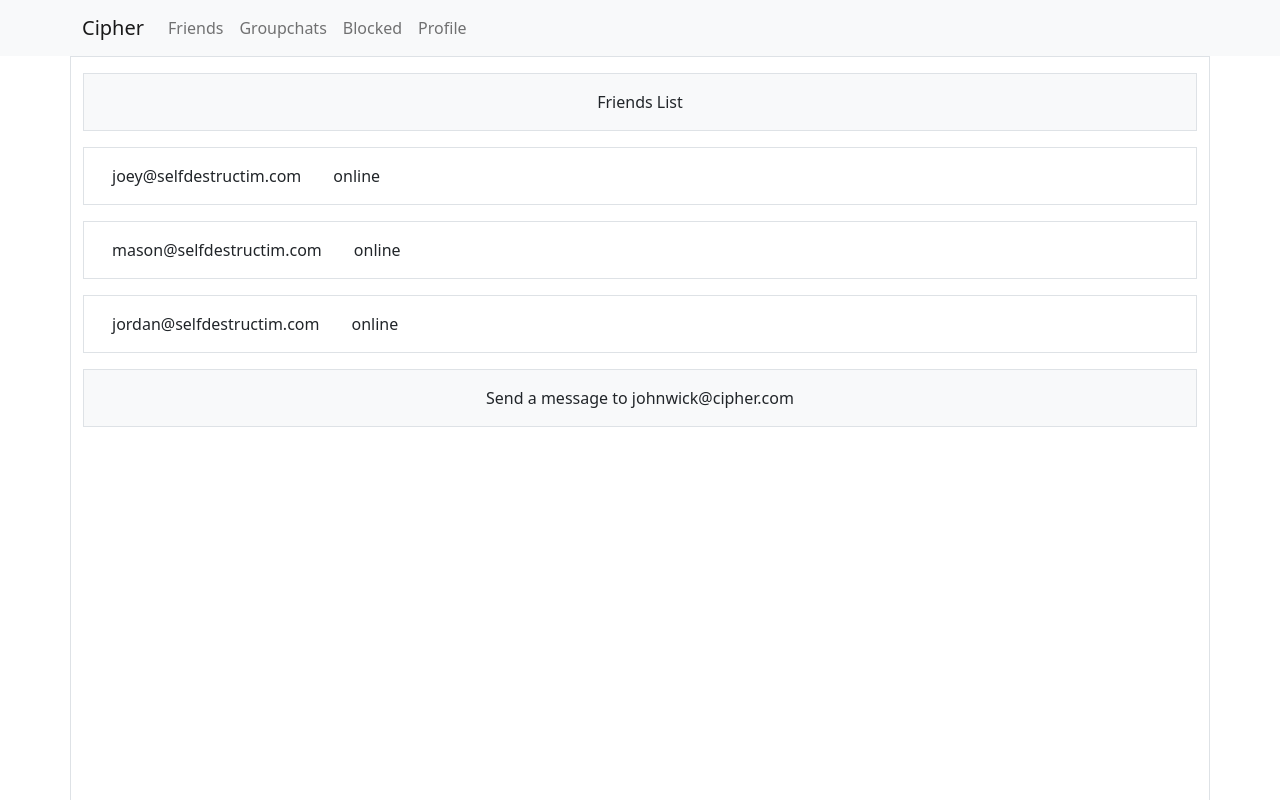
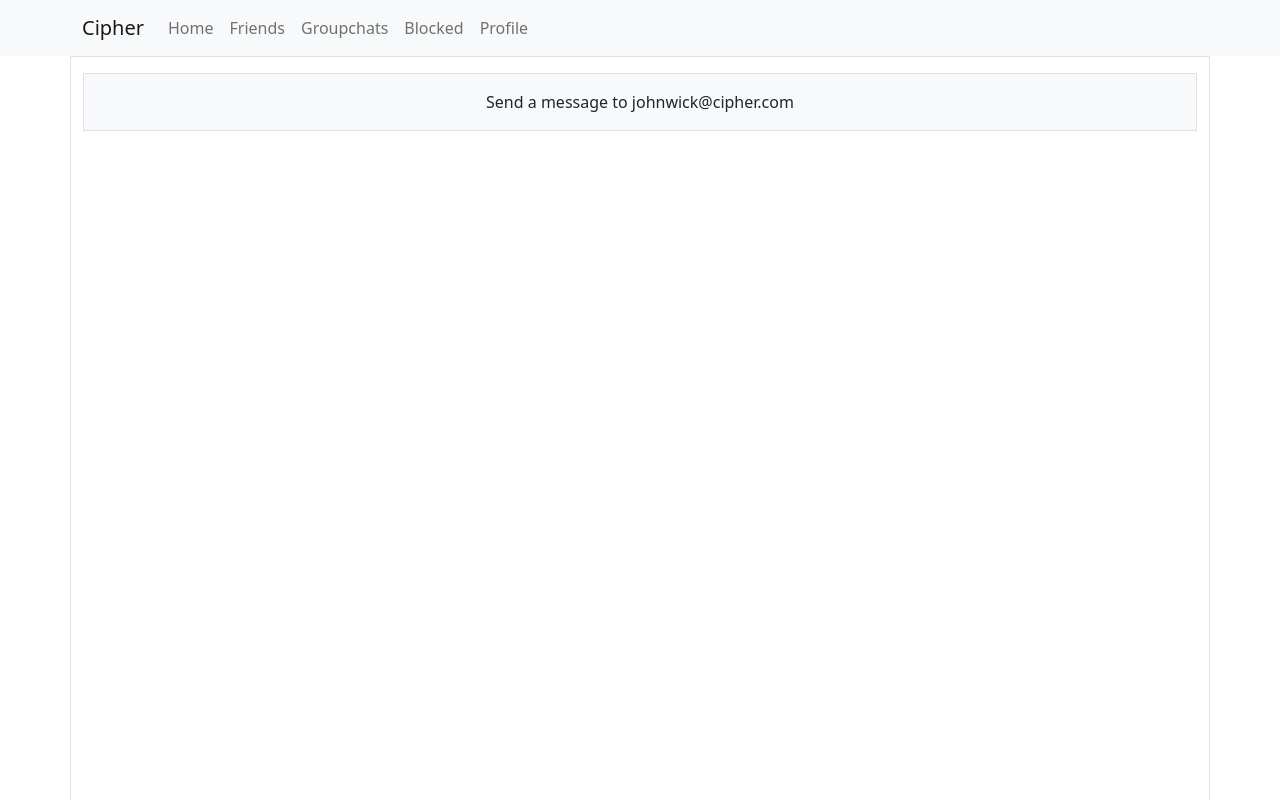
Before and after one commit to masonewolfe/Encrypted-ChatRoom, a React (Create React App) app in the folder web-app/: page /home in a window 1280 px wide. Shown: the top 800 px of the page. Built offline with nearby package versions, Linux system fonts and the light colour scheme.

Commit message:
created routes

```diff
--- a/web-app/package.json
+++ b/web-app/package.json
@@ -12,6 +12,7 @@
     "react": "^18.2.0",
     "react-bootstrap": "^2.7.2",
     "react-dom": "^18.2.0",
+    "react-router-dom": "^6.8.2",
     "react-scripts": "5.0.1",
     "simple-xmpp": "^2.3.1",
     "util": "^0.12.5",
--- a/web-app/src/App.js
+++ b/web-app/src/App.js
@@ -1,32 +1,22 @@
-import Dash from "./Dash.js";
-import Container from 'react-bootstrap/Container';
-import Nav from 'react-bootstrap/Nav';
-import Navbar from 'react-bootstrap/Navbar';
-import { useState } from "react";
+import { BrowserRouter as Router, Route, Routes } from 'react-router-dom';
+import Landing from './routes/Landing.js';
+import LogIn from './routes/LogIn.js';
+import SignUp from './routes/SignUp.js';
+import Home from './routes/Home.js';
+import Friends from './routes/Friends.js';
 
 function App() {
 
-  // const [display, setDisplay] = useState(false)
   return (
-    <>
-
-      <Navbar bg="light" expand="lg">
-        <Container>
-          <Navbar.Brand href="#home">Cipher</Navbar.Brand>
-          <Navbar.Toggle aria-controls="basic-navbar-nav" />
-          <Navbar.Collapse id="basic-navbar-nav">
-            <Nav className="me-auto">
-              <Nav.Link>Friends</Nav.Link>
-              <Nav.Link href="#">Groupchats</Nav.Link>
-              <Nav.Link href="#">Blocked</Nav.Link>
-              <Nav.Link className='ms-10' href="#">Profile</Nav.Link>
-            </Nav>
-          </Navbar.Collapse>
-        </Container>
-      </Navbar>
-      {/* {display && <Dash></Dash>} */}
-      <Dash></Dash>
-    </>
+    <Router>
+      <Routes>
+        <Route exact path='/' element={<Landing />} />
+        <Route path='/login' element={<LogIn />} />
+        <Route path='/signup' element={<SignUp />} />
+        <Route path='/home' element={<Home/>} />
+        <Route path='/friends' element={<Friends/>} />
+      </Routes>
+    </Router>
   );
 }
 
--- a/web-app/src/Dash.js
+++ b/web-app/src/components/Dash.js
@@ -1,14 +1,12 @@
 import React from 'react'
 import { Container } from 'react-bootstrap'
 import SendMessage from './SendMessage'
-import Friends from './Friends'
 
 export default function Dash() {
 
     return (
         <div className='min-vh-100'>
             <Container className='border'>
-                <Friends></Friends>
                 <div className='border text-center mt-3 py-3 bg-light'>Send a message to johnwick@cipher.com</div>
                 <div style={{height: "700px"}}></div>
                 <div className="input-group mb-3 pt-3">
--- a/web-app/src/NavBar.js
+++ b/web-app/src/components/NavBar.js
@@ -2,6 +2,7 @@ import React from 'react'
 import Container from 'react-bootstrap/Container';
 import Nav from 'react-bootstrap/Nav';
 import Navbar from 'react-bootstrap/Navbar';
+import { Link, useNavigate } from 'react-router-dom';
 
 /*
     Basic Navbar from React Bootstrap component library
@@ -10,13 +11,14 @@ export default function NavBar() {
     return (
         <Navbar bg="light" expand="lg">
             <Container>
-                <Navbar.Brand href="#home">Cipher</Navbar.Brand>
+                <Navbar.Brand>Cipher</Navbar.Brand>
                 <Navbar.Toggle aria-controls="basic-navbar-nav" />
                 <Navbar.Collapse id="basic-navbar-nav">
                     <Nav className="me-auto">
-                        <Nav.Link href="#">Friends</Nav.Link>
-                        <Nav.Link href="#">Groupchats</Nav.Link>
-                        <Nav.Link href="#">Blocked</Nav.Link>
+                        <Nav.Link href='/home'>Home</Nav.Link>
+                        <Nav.Link href='/friends'>Friends</Nav.Link>
+                        <Nav.Link href='/groups'>Groupchats</Nav.Link>
+                        <Nav.Link href='/blocked'>Blocked</Nav.Link>
                         <Nav.Link className='ms-10' href="#">Profile</Nav.Link>
                     </Nav>
                 </Navbar.Collapse>
--- a/web-app/src/Friends.js
+++ b/web-app/src/routes/Friends.js
@@ -1,5 +1,6 @@
 import React from 'react'
 import { Container } from 'react-bootstrap'
+import NavBar from '../components/NavBar'
 
 export default function Friends() {
 
@@ -34,6 +35,7 @@ export default function Friends() {
     })
     return (
         <>
+            <NavBar/>
             <div className='border text-center mt-3 py-3 bg-light'>Friends List</div>
             {friendsList}
         </>
--- /dev/null
+++ b/web-app/src/routes/Home.js
@@ -0,0 +1,12 @@
+import React from 'react'
+import NavBar from '../components/NavBar.js';
+import Dash from '../components/Dash.js';
+
+export default function Home() {
+  return (
+    <>
+      <NavBar />
+      <Dash />
+    </>
+  )
+}
--- /dev/null
+++ b/web-app/src/routes/Landing.js
@@ -0,0 +1,12 @@
+import React from 'react'
+import NavBar from '../components/NavBar.js';
+import Dash from '../components/Dash.js';
+
+export default function Landing() {
+  return (
+    <>
+      <NavBar/>
+      <Dash/>
+    </>
+  )
+}
--- /dev/null
+++ b/web-app/src/routes/LogIn.js
@@ -0,0 +1,12 @@
+import React from 'react'
+import NavBar from '../components/NavBar.js';
+import Dash from '../components/Dash.js';
+
+export default function LogIn() {
+  return (
+    <>
+      <NavBar />
+      <Dash />
+    </>
+  )
+}
--- /dev/null
+++ b/web-app/src/routes/SignUp.js
@@ -0,0 +1,12 @@
+import React from 'react'
+import NavBar from '../components/NavBar.js';
+import Dash from '../components/Dash.js';
+
+export default function SignUp() {
+  return (
+    <>
+      <NavBar />
+      <Dash />
+    </>
+  )
+}
```
Also changed, not shown: web-app/src/components/SendMessage.js (renamed from web-app/src/SendMessage.js), 1 other file (tests, documents, lock files or other folders).
